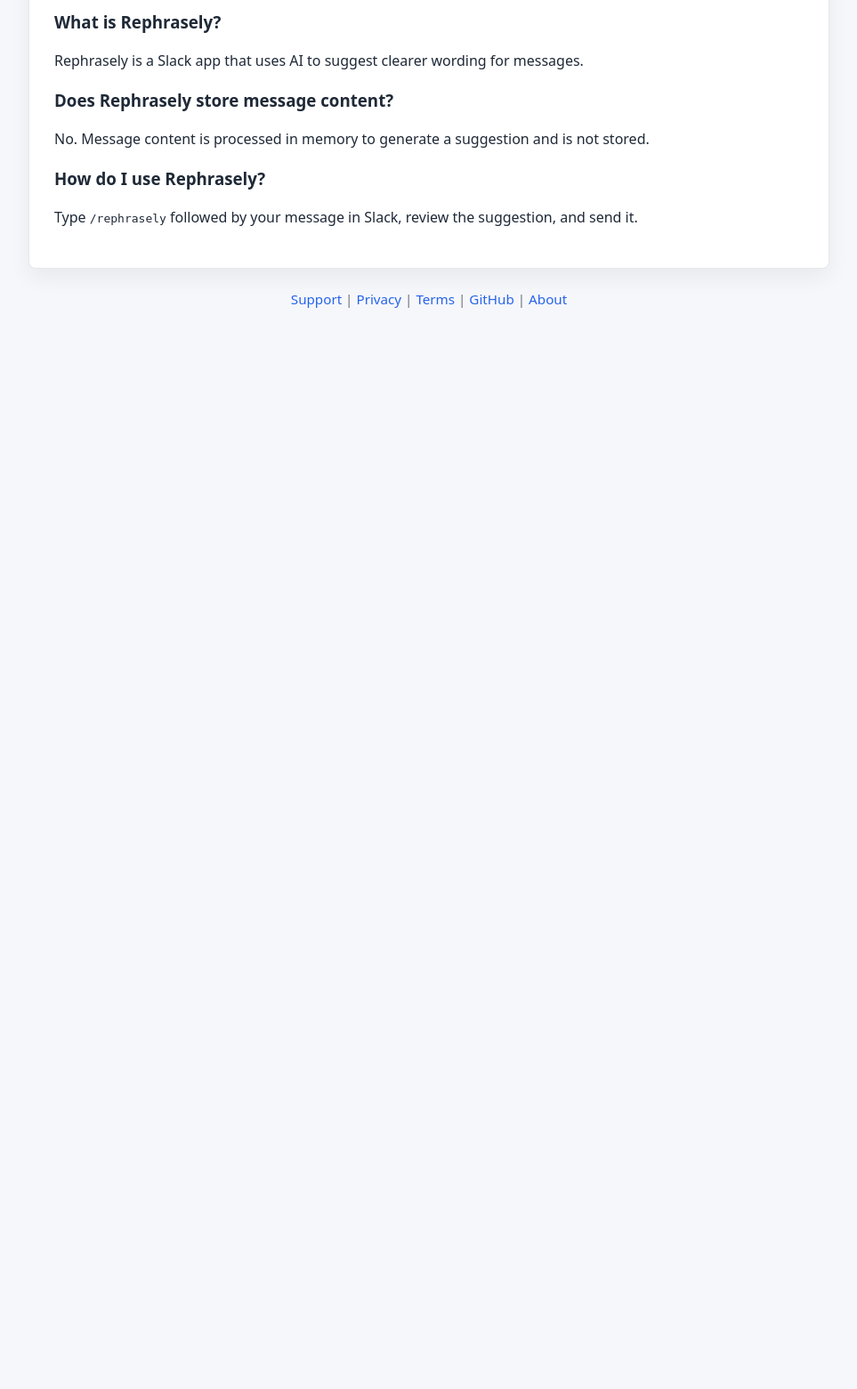
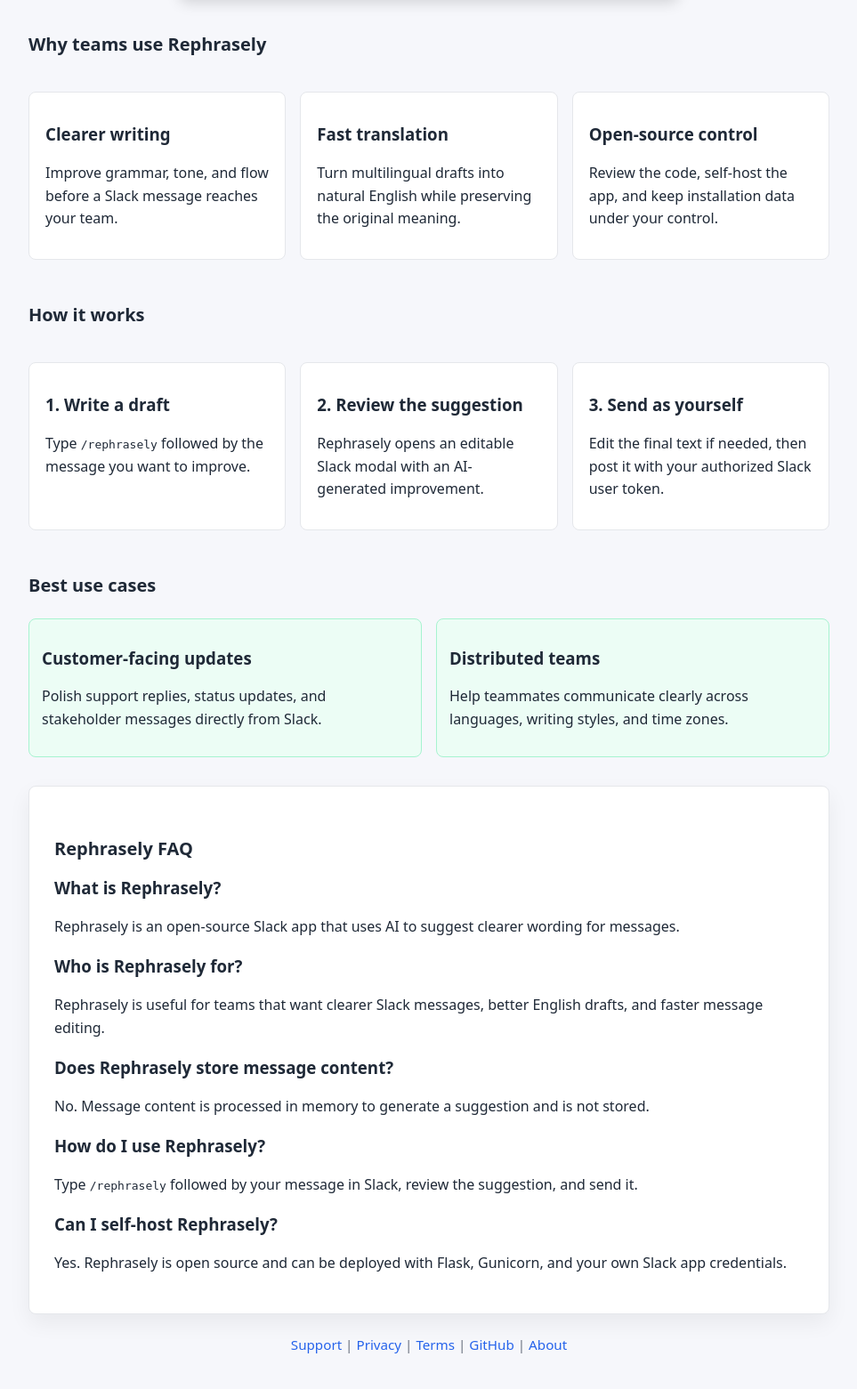
Before and after one commit to bueltan/rephrasely, a Flask app: page / in a window 1280 px wide. Shown: the part 969-2530 px from the top of the page at 89% size, without its empty margins (158-1121 px from the left). Before the commit the page ends 1315 px from the top, so only its background shows below. Run offline with Flask 3, Linux system fonts and the light colour scheme; parts of the project's set-up code (start-up, migrations or seed data) failed here and were passed over.

Commit message:
Improve SEO, AEO and PPC

```diff
--- a/rephrasely/app.py
+++ b/rephrasely/app.py
@@ -7,7 +7,7 @@
 from logging.handlers import RotatingFileHandler
 from threading import Thread
 
-from flask import Flask, Response, abort, json, jsonify, redirect, render_template, request, session, url_for
+from flask import Flask, Response, abort, json, jsonify, redirect, render_template, request, send_file, session, url_for
 from werkzeug.middleware.proxy_fix import ProxyFix
 
 from rephrasely.config import Settings
@@ -19,34 +19,59 @@
 
 LOGO_URL = "https://avatars.slack-edge.com/2025-07-27/9256789801219_5f9092f24cb6e34a01a0_192.png"
 LASTMOD = "2026-05-02"
+OG_IMAGE_PATH = "/assets/image-about.png"
 
 PAGE_META = {
     "home": {
         "path": "/",
-        "title": "Rephrasely | Open-source AI Slack assistant",
+        "title": "Rephrasely | AI Slack Assistant for Clearer Messages",
         "description": (
-            "Rephrasely is an open-source AI Slack assistant that rewrites, translates, "
-            "and polishes messages before you send them."
+            "Rephrasely is an open-source AI Slack assistant that rewrites, translates, and polishes "
+            "team messages before they are sent."
         ),
+        "keywords": "AI Slack assistant, Slack writing assistant, rewrite Slack messages, Slack translation app",
         "priority": "1.0",
+        "changefreq": "weekly",
+        "lastmod": LASTMOD,
     },
     "privacy": {
         "path": "/privacy",
         "title": "Privacy Policy | Rephrasely",
         "description": "Learn how Rephrasely handles Slack installation data and AI message processing.",
+        "keywords": "Rephrasely privacy, Slack app privacy, AI message processing privacy",
         "priority": "0.6",
+        "changefreq": "monthly",
+        "lastmod": LASTMOD,
     },
     "support": {
         "path": "/support",
         "title": "Support | Rephrasely",
         "description": "Get help installing, configuring, and using the Rephrasely Slack app.",
+        "keywords": "Rephrasely support, Slack app help, install Rephrasely",
         "priority": "0.7",
+        "changefreq": "monthly",
+        "lastmod": LASTMOD,
     },
     "terms": {
         "path": "/terms",
         "title": "Terms of Service | Rephrasely",
         "description": "Read the terms for installing and using the Rephrasely Slack app.",
+        "keywords": "Rephrasely terms, Slack app terms, AI writing assistant terms",
         "priority": "0.5",
+        "changefreq": "yearly",
+        "lastmod": LASTMOD,
+    },
+    "paid_landing": {
+        "path": "/slack-ai-writing-assistant",
+        "title": "AI Slack Writing Assistant | Rephrasely",
+        "description": (
+            "Install Rephrasely to rewrite, translate, and polish Slack messages with an open-source "
+            "AI writing assistant."
+        ),
+        "keywords": "AI Slack writing assistant, Slack message rewriter, Slack AI tool, Slack productivity app",
+        "priority": "0.8",
+        "changefreq": "weekly",
+        "lastmod": LASTMOD,
     },
 }
 
@@ -58,6 +83,7 @@
 
     app = Flask(__name__)
     app.config.update(
+        REPHRASELY_SETTINGS=settings,
         SECRET_KEY=settings.flask_secret_key,
         SESSION_PERMANENT=False,
         SESSION_COOKIE_HTTPONLY=True,
@@ -258,6 +284,14 @@
         """Render the support page."""
         return render_template("support.html", **page_context(settings, "support"))
 
+    @app.route("/slack-ai-writing-assistant")
+    def paid_landing():
+        """Render a focused landing page for paid and campaign traffic."""
+        return render_template(
+            "paid_landing.html",
+            **page_context(settings, "paid_landing", structured_data=paid_landing_structured_data(settings)),
+        )
+
     @app.route("/terms")
     def terms():
         """Render the terms of service page."""
@@ -275,17 +309,20 @@
     @app.route("/sitemap.xml")
     def sitemap_xml():
         """Render the XML sitemap for public pages."""
-        pages = [
-            {
-                "loc": f"{settings.site_url}{meta['path']}",
-                "lastmod": LASTMOD,
-                "changefreq": "weekly",
-                "priority": meta["priority"],
-            }
-            for meta in PAGE_META.values()
-        ]
-        body = render_template("sitemap.xml", pages=pages)
-        return Response(body, mimetype="application/xml")
+        body = render_template("sitemap.xml", pages=sitemap_pages(settings))
+        response = Response(body, mimetype="application/xml; charset=utf-8")
+        response.headers["X-Robots-Tag"] = "noindex"
+        return response
+
+    @app.route("/assets/image-about.png")
+    def image_about():
+        """Serve the Open Graph preview image."""
+        return send_file(settings.repo_root / "image_about.png", mimetype="image/png", max_age=86400)
+
+    @app.route("/favicon.ico")
+    def favicon():
+        """Serve the browser favicon."""
+        return send_file(settings.repo_root / "favicon.png", mimetype="image/png", max_age=86400)
 
     return app
 
@@ -346,9 +383,27 @@
         "description": meta["description"],
         "canonical_url": f"{settings.site_url}{meta['path']}",
         "logo_url": LOGO_URL,
+        "og_image_url": f"{settings.site_url}{OG_IMAGE_PATH}",
+        "keywords": meta["keywords"],
         "robots": robots,
         "structured_data": structured_data or organization_structured_data(settings),
     }
+
+
+def sitemap_pages(settings: Settings) -> list[dict]:
+    """Build ordered sitemap entries for indexable public pages."""
+    return [
+        {
+            "loc": f"{settings.site_url}{meta['path']}",
+            "lastmod": meta["lastmod"],
+            "changefreq": meta["changefreq"],
+            "priority": meta["priority"],
+        }
+        for meta in sorted(
+            PAGE_META.values(),
+            key=lambda item: (-float(item["priority"]), item["path"]),
+        )
+    ]
 
 
 def organization_structured_data(settings: Settings) -> dict:
@@ -362,6 +417,12 @@
         "url": settings.site_url,
         "image": LOGO_URL,
         "description": PAGE_META["home"]["description"],
+        "featureList": [
+            "Rewrite Slack messages",
+            "Translate drafts into natural English",
+            "Improve grammar and tone",
+            "Edit suggestions before sending",
+        ],
         "offers": {"@type": "Offer", "price": "0", "priceCurrency": "USD"},
         "creator": {
             "@type": "Person",
@@ -391,6 +452,14 @@
                     },
                     {
                         "@type": "Question",
+                        "name": "Who is Rephrasely for?",
+                        "acceptedAnswer": {
+                            "@type": "Answer",
+                            "text": "Rephrasely is useful for teams that want clearer Slack messages, better English drafts, and faster message editing.",
+                        },
+                    },
+                    {
+                        "@type": "Question",
                         "name": "Does Rephrasely store message content?",
                         "acceptedAnswer": {
                             "@type": "Answer",
@@ -405,7 +474,36 @@
                             "text": "Type /rephrasely followed by your message in Slack, review the suggestion, and send it.",
                         },
                     },
+                    {
+                        "@type": "Question",
+                        "name": "Can I self-host Rephrasely?",
+                        "acceptedAnswer": {
+                            "@type": "Answer",
+                            "text": "Yes. Rephrasely is open source and can be deployed with Flask, Gunicorn, and your own Slack app credentials.",
+                        },
+                    },
                 ],
+            },
+        ],
+    }
+
+
+def paid_landing_structured_data(settings: Settings) -> dict:
+    """Build structured data for the campaign landing page."""
+    return {
+        "@context": "https://schema.org",
+        "@graph": [
+            organization_structured_data(settings),
+            {
+                "@type": "WebPage",
+                "name": PAGE_META["paid_landing"]["title"],
+                "url": f"{settings.site_url}{PAGE_META['paid_landing']['path']}",
+                "description": PAGE_META["paid_landing"]["description"],
+                "isPartOf": {
+                    "@type": "WebSite",
+                    "name": "Rephrasely",
+                    "url": settings.site_url,
+                },
             },
         ],
     }
--- a/rephrasely/templates/base.html
+++ b/rephrasely/templates/base.html
@@ -5,20 +5,25 @@
     <meta name="viewport" content="width=device-width,initial-scale=1">
     <title>{{ title }}</title>
     <meta name="description" content="{{ description }}">
+    <meta name="keywords" content="{{ keywords }}">
+    <meta name="author" content="Denis Gimenez">
+    <meta name="theme-color" content="#111827">
     <link rel="canonical" href="{{ canonical_url }}">
     <meta name="robots" content="{{ robots|default('index,follow') }}">
+    <link rel="icon" href="{{ url_for('favicon') }}" type="image/png">
 
     <meta property="og:type" content="website">
     <meta property="og:site_name" content="Rephrasely">
     <meta property="og:title" content="{{ title }}">
     <meta property="og:description" content="{{ description }}">
     <meta property="og:url" content="{{ canonical_url }}">
-    <meta property="og:image" content="{{ logo_url }}">
+    <meta property="og:image" content="{{ og_image_url }}">
+    <meta property="og:image:alt" content="Rephrasely AI Slack assistant preview">
 
-    <meta name="twitter:card" content="summary">
+    <meta name="twitter:card" content="summary_large_image">
     <meta name="twitter:title" content="{{ title }}">
     <meta name="twitter:description" content="{{ description }}">
-    <meta name="twitter:image" content="{{ logo_url }}">
+    <meta name="twitter:image" content="{{ og_image_url }}">
 
     <script type="application/ld+json">
       {{ structured_data|tojson }}
@@ -35,6 +40,8 @@
         --accent: #111827;
         --warning-bg: #fff7ed;
         --warning-border: #fed7aa;
+        --success-bg: #ecfdf5;
+        --success-border: #a7f3d0;
       }
       * { box-sizing: border-box; }
       body {
@@ -84,6 +91,23 @@
         margin: 0 auto 20px;
         font-size: 1.1rem;
       }
+      .kicker {
+        margin: 0 0 10px;
+        color: var(--muted);
+        font-size: .95rem;
+        font-weight: 700;
+        text-transform: uppercase;
+      }
+      .grid {
+        display: grid;
+        grid-template-columns: repeat(3, minmax(0, 1fr));
+        gap: 16px;
+        margin-top: 24px;
+        text-align: left;
+      }
+      .grid.two {
+        grid-template-columns: repeat(2, minmax(0, 1fr));
+      }
       .muted { color: var(--muted); }
       .usage {
         background: #fff;
@@ -106,6 +130,13 @@
         font-size: .95rem;
       }
       .slack-btn { margin-top: 20px; }
+      .hero-actions {
+        display: flex;
+        flex-wrap: wrap;
+        justify-content: center;
+        gap: 12px;
+        margin-top: 20px;
+      }
       .video {
         margin-top: 36px;
         width: 560px;
@@ -137,7 +168,21 @@
         color: #fff;
         border-color: var(--accent);
       }
+      .btn.secondary {
+        background: var(--success-bg);
+        border-color: var(--success-border);
+      }
       .row { display: flex; gap: 12px; flex-wrap: wrap; align-items: center; }
+      .section {
+        margin-top: 32px;
+        text-align: left;
+      }
+      .metric {
+        background: var(--success-bg);
+        border: 1px solid var(--success-border);
+        border-radius: 8px;
+        padding: 12px 14px;
+      }
       footer {
         margin-top: 24px;
         color: var(--muted);
@@ -149,6 +194,8 @@
         .panel { padding: 20px; }
         .head { align-items: flex-start; }
         h1 { font-size: 1.65rem; }
+        .grid,
+        .grid.two { grid-template-columns: 1fr; }
       }
     </style>
   </head>
--- a/rephrasely/templates/home.html
+++ b/rephrasely/templates/home.html
@@ -4,11 +4,17 @@
 <main class="page center">
   <img src="{{ logo_url }}" alt="Rephrasely logo" class="logo">
 
-  <h1>Rephrasely</h1>
+  <p class="kicker">Open-source AI writing assistant for Slack</p>
+  <h1>AI Slack Assistant for Clearer Team Messages</h1>
   <p class="lead">
-    Rephrasely is an open-source AI Slack assistant that helps you rewrite,
-    translate, and polish messages before sending them.
+    Rephrasely helps teams rewrite, translate, and polish Slack messages before sending them.
+    Use a simple slash command to turn rough drafts into clear, natural communication.
   </p>
+
+  <div class="hero-actions">
+    <a class="btn primary" href="{{ url_for('install') }}">Add to Slack</a>
+    <a class="btn" href="https://github.com/bueltan/rephrasely" target="_blank" rel="noopener noreferrer">View source</a>
+  </div>
 
   <div class="ai-disclaimer">
     <strong>AI disclaimer:</strong> Rephrasely generates suggestions with artificial intelligence.
@@ -17,8 +23,8 @@
 
   <div class="usage">/rephrasely Your original message here</div>
 
-  <div class="slack-btn">
-    <a href="{{ url_for('install') }}" aria-label="Add Rephrasely to Slack">
+  <div class="slack-btn" aria-label="Official Slack installation button">
+    <a href="{{ url_for('install') }}" aria-label="Add Rephrasely to Slack with Slack OAuth">
       <img alt="Add to Slack" height="40" width="139"
            src="https://platform.slack-edge.com/img/add_to_slack.png"
            srcset="https://platform.slack-edge.com/img/add_to_slack.png 1x,
@@ -32,14 +38,68 @@
           loading="lazy"
           allowfullscreen></iframe>
 
-  <section aria-labelledby="faq-title" class="panel" style="margin-top: 32px; text-align: left;">
+  <section aria-labelledby="benefits-title" class="section">
+    <h2 id="benefits-title">Why teams use Rephrasely</h2>
+    <div class="grid">
+      <article class="card">
+        <h3>Clearer writing</h3>
+        <p>Improve grammar, tone, and flow before a Slack message reaches your team.</p>
+      </article>
+      <article class="card">
+        <h3>Fast translation</h3>
+        <p>Turn multilingual drafts into natural English while preserving the original meaning.</p>
+      </article>
+      <article class="card">
+        <h3>Open-source control</h3>
+        <p>Review the code, self-host the app, and keep installation data under your control.</p>
+      </article>
+    </div>
+  </section>
+
+  <section aria-labelledby="workflow-title" class="section">
+    <h2 id="workflow-title">How it works</h2>
+    <div class="grid">
+      <article class="card">
+        <h3>1. Write a draft</h3>
+        <p>Type <code>/rephrasely</code> followed by the message you want to improve.</p>
+      </article>
+      <article class="card">
+        <h3>2. Review the suggestion</h3>
+        <p>Rephrasely opens an editable Slack modal with an AI-generated improvement.</p>
+      </article>
+      <article class="card">
+        <h3>3. Send as yourself</h3>
+        <p>Edit the final text if needed, then post it with your authorized Slack user token.</p>
+      </article>
+    </div>
+  </section>
+
+  <section aria-labelledby="use-cases-title" class="section">
+    <h2 id="use-cases-title">Best use cases</h2>
+    <div class="grid two">
+      <article class="metric">
+        <h3>Customer-facing updates</h3>
+        <p>Polish support replies, status updates, and stakeholder messages directly from Slack.</p>
+      </article>
+      <article class="metric">
+        <h3>Distributed teams</h3>
+        <p>Help teammates communicate clearly across languages, writing styles, and time zones.</p>
+      </article>
+    </div>
+  </section>
+
+  <section aria-labelledby="faq-title" class="panel section">
     <h2 id="faq-title">Rephrasely FAQ</h2>
     <h3>What is Rephrasely?</h3>
-    <p>Rephrasely is a Slack app that uses AI to suggest clearer wording for messages.</p>
+    <p>Rephrasely is an open-source Slack app that uses AI to suggest clearer wording for messages.</p>
+    <h3>Who is Rephrasely for?</h3>
+    <p>Rephrasely is useful for teams that want clearer Slack messages, better English drafts, and faster message editing.</p>
     <h3>Does Rephrasely store message content?</h3>
     <p>No. Message content is processed in memory to generate a suggestion and is not stored.</p>
     <h3>How do I use Rephrasely?</h3>
     <p>Type <code>/rephrasely</code> followed by your message in Slack, review the suggestion, and send it.</p>
+    <h3>Can I self-host Rephrasely?</h3>
+    <p>Yes. Rephrasely is open source and can be deployed with Flask, Gunicorn, and your own Slack app credentials.</p>
   </section>
 
   <footer>
--- a/rephrasely/templates/sitemap.xml
+++ b/rephrasely/templates/sitemap.xml
@@ -1,11 +1,11 @@
 <?xml version="1.0" encoding="UTF-8"?>
 <urlset xmlns="http://www.sitemaps.org/schemas/sitemap/0.9">
-  {% for page in pages %}
+{% for page in pages %}
   <url>
     <loc>{{ page.loc }}</loc>
     <lastmod>{{ page.lastmod }}</lastmod>
     <changefreq>{{ page.changefreq }}</changefreq>
     <priority>{{ page.priority }}</priority>
   </url>
-  {% endfor %}
+{% endfor %}
 </urlset>
```
Also changed, not shown: rephrasely/templates/paid_landing.html (added, +61 -0 lines), slack_rephrasely_manifest.yml (+4 -4 lines), tests/test_public_pages.py (+31 -1 lines), README.md.
